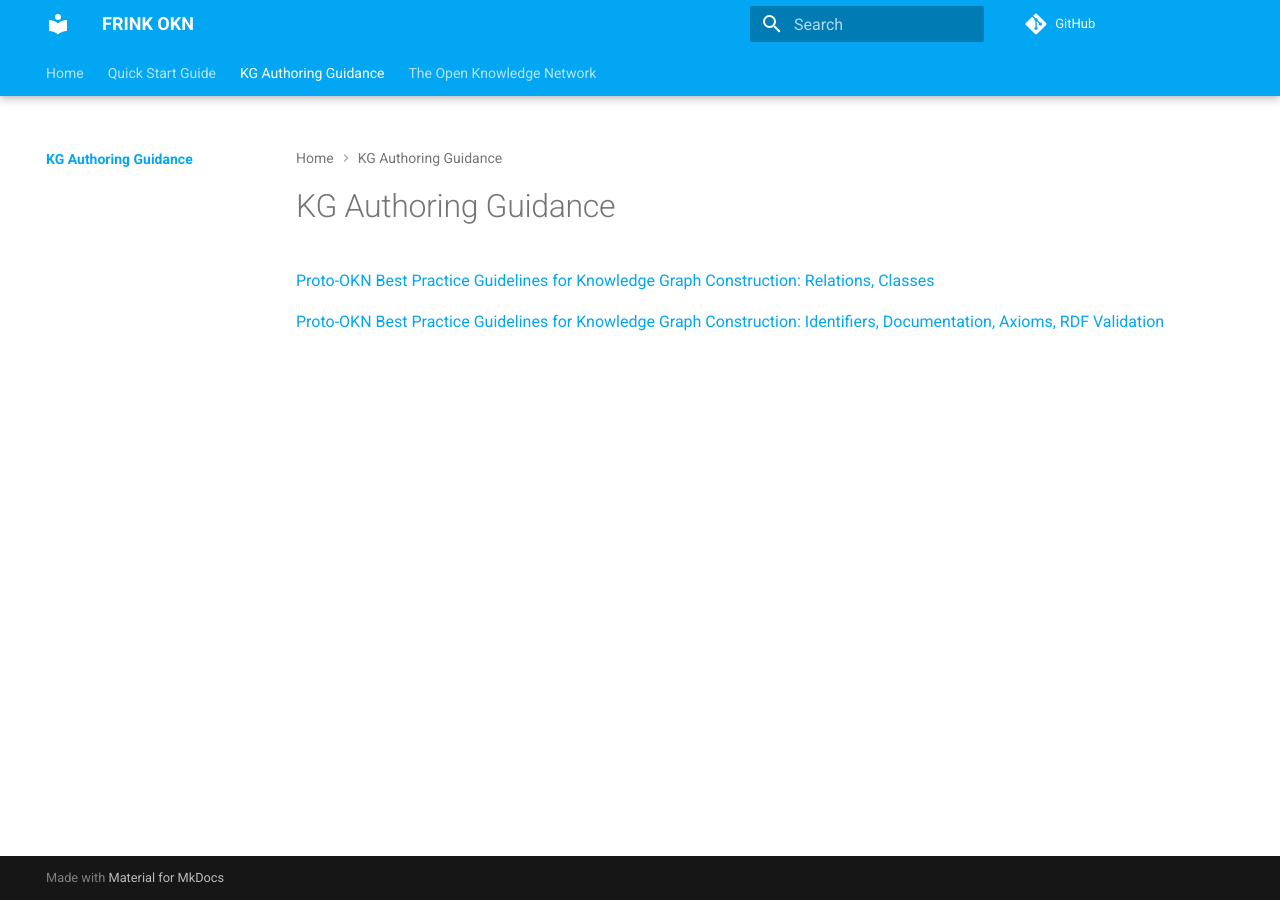
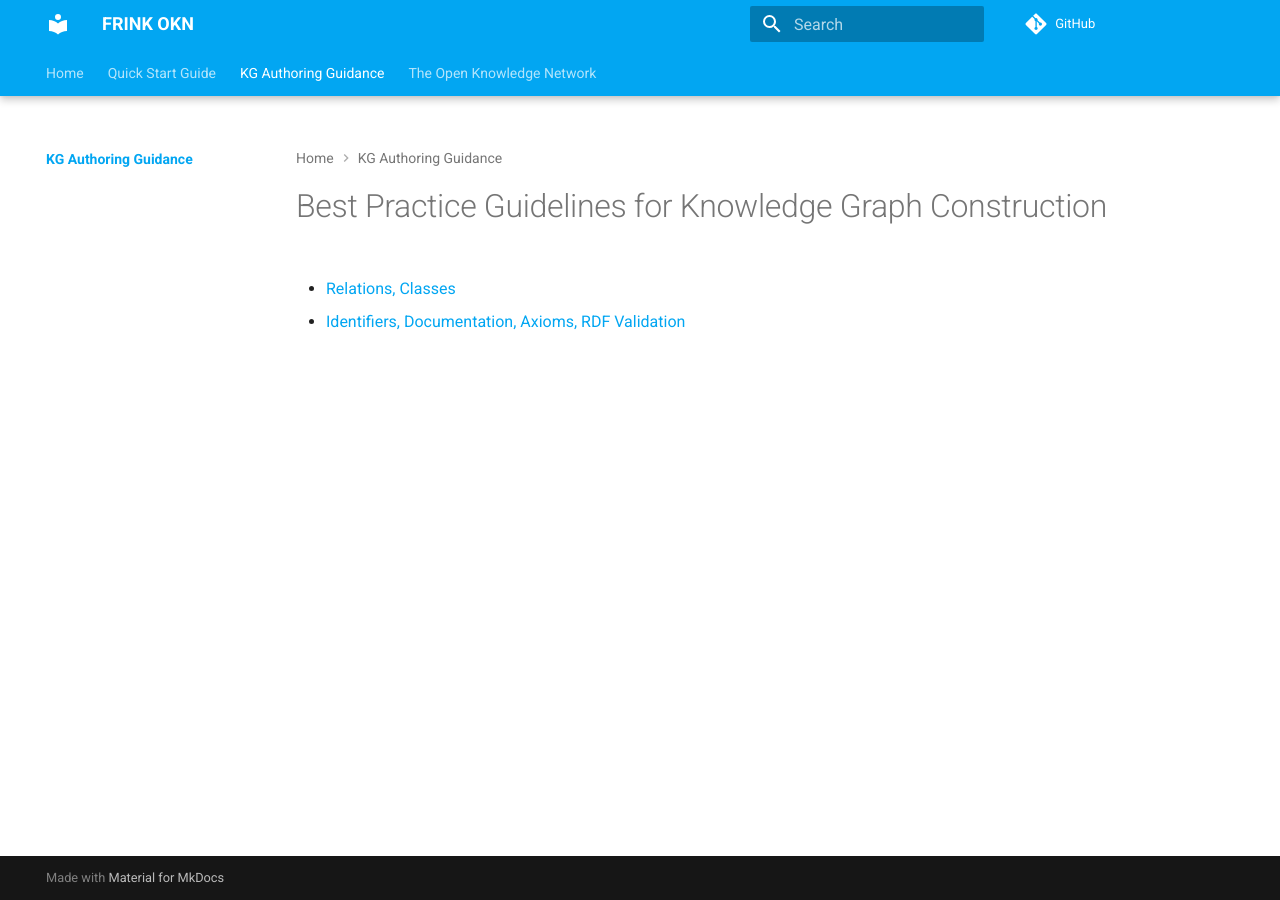
Before and after one commit to frink-okn/frink-landing-zone, an MkDocs documentation site: the page built from docs/guidance/index.md, in a window 1280 px wide. Built offline with MkDocs 1.6.1 and Material for MkDocs 9.7.7, drawn with Linux system fonts in a browser that asks for light colours; comment, search, counter and statistics services are not loaded.

Commit message:
edits to guidance page

```diff
--- a/docs/guidance/index.md
+++ b/docs/guidance/index.md
@@ -1,5 +1,5 @@
-# KG Authoring Guidance
+# Best Practice Guidelines for Knowledge Graph Construction
 
-[Proto-OKN Best Practice Guidelines for Knowledge Graph Construction: Relations, Classes](https://kastle-lab.github.io/education-gateway/resource-pages/graph-construction-guidelines-part2.html)
+- [Relations, Classes](https://kastle-lab.github.io/education-gateway/resource-pages/graph-construction-guidelines-part2.html)
 
-[Proto-OKN Best Practice Guidelines for Knowledge Graph Construction: Identifiers, Documentation, Axioms, RDF Validation](https://kastle-lab.github.io/education-gateway/resource-pages/graph-construction-guidelines.html)
+- [Identifiers, Documentation, Axioms, RDF Validation](https://kastle-lab.github.io/education-gateway/resource-pages/graph-construction-guidelines.html)
```
